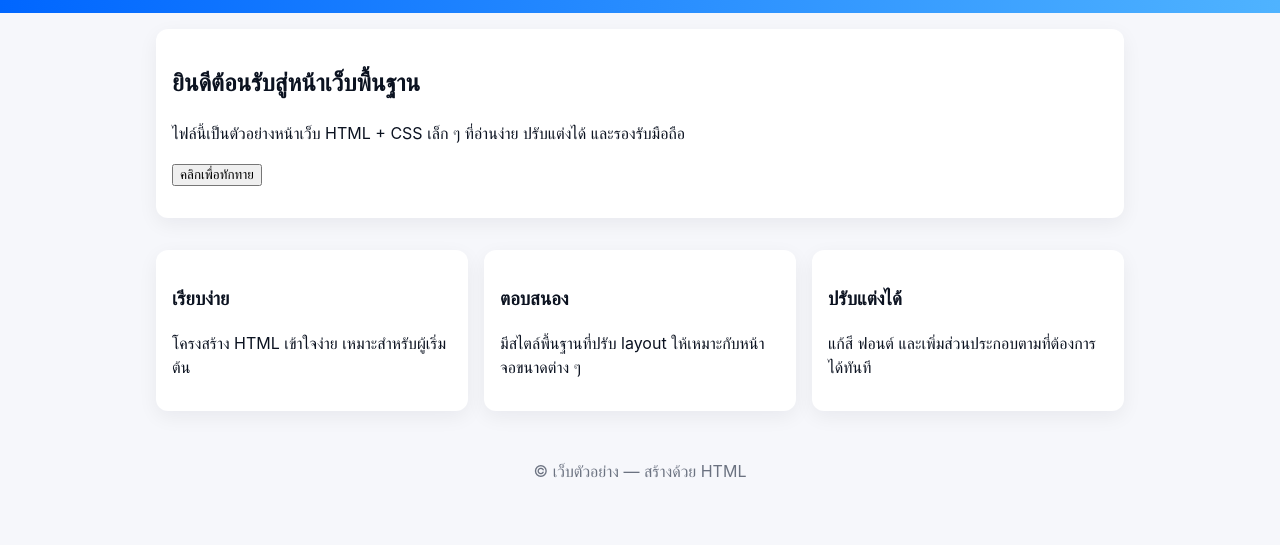
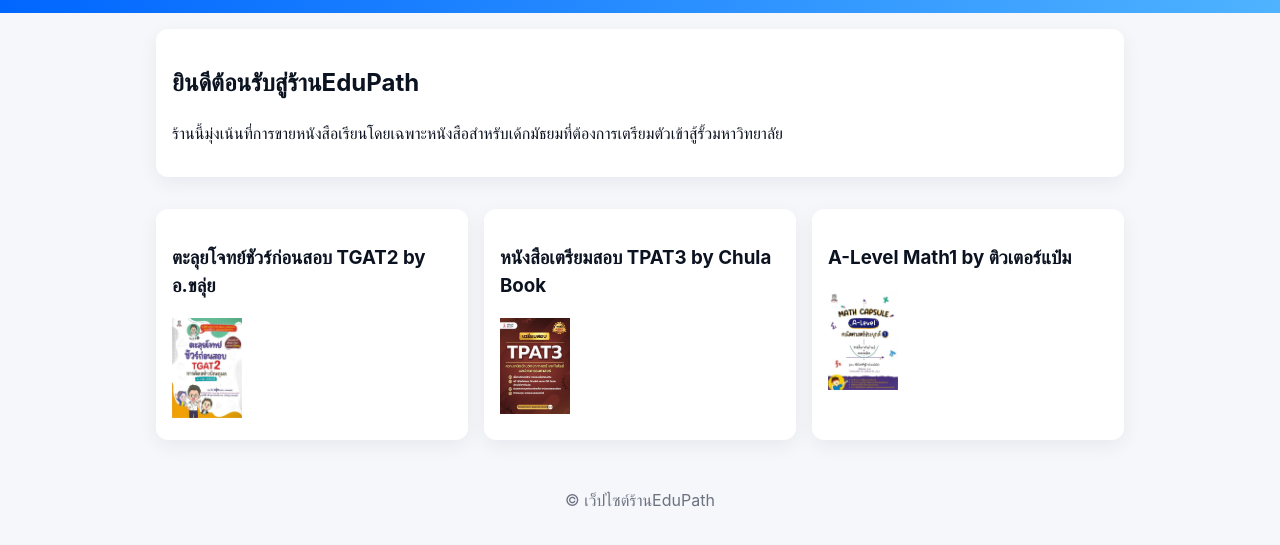
Before and after one commit to Lilieay/G7_OurFestival, a plain HTML site: page ิboots1/boots1.html in a window 1280 px wide. Shown: the part 91-636 px from the top of the page. Drawn offline with Linux system fonts and the light colour scheme.

Commit message:
updateboots1

```diff
--- a/ิboots1/boots1.html
+++ b/ิboots1/boots1.html
@@ -24,11 +24,13 @@
 
     footer{padding:1rem;text-align:center;color:#6b7280}
 
-    /* Responsive */
     @media (max-width:800px){
       .grid{grid-template-columns:1fr}
       nav{flex-direction:column;align-items:flex-start;gap:.5rem}
       .hero{grid-template-columns:1fr}
+    }
+    #banner{
+      width: 25%;
     }
   </style>
 </head>
@@ -48,27 +50,26 @@
   <main class="container">
     <section class="hero">
       <div class="card">
-        <h1>ยินดีต้อนรับสู่หน้าเว็บพื้นฐาน</h1>
-        <p>ไฟล์นี้เป็นตัวอย่างหน้าเว็บ HTML + CSS เล็ก ๆ ที่อ่านง่าย ปรับแต่งได้ และรองรับมือถือ</p>
-        <p><button id="cta">คลิกเพื่อทักทาย</button></p>
+        <h1>ยินดีต้อนรับสู่ร้านEduPath</h1>
+        <p>ร้านนี้มุ่งเน้นที่การขายหนังสือเรียนโดยเฉพาะหนังสือสำหรับเด้กมัธยมที่ต้องการเตรียมตัวเข้าสู้รั้วมหาวิทยาลัย</p>
       </div>
 
       <div id="features" class="grid">
         <div class="card">
-          <h3>เรียบง่าย</h3>
-          <p>โครงสร้าง HTML เข้าใจง่าย เหมาะสำหรับผู้เริ่มต้น</p>
+          <h3>ตะลุยโจทย์ชัวร์ก่อนสอบ TGAT2 by อ.ขลุ่ย</h3>
+          <img src="/resource/TGAT2.jpg" alt="TGAT2" id="banner">
         </div>
         <div class="card">
-          <h3>ตอบสนอง</h3>
-          <p>มีสไตล์พื้นฐานที่ปรับ layout ให้เหมาะกับหน้าจอขนาดต่าง ๆ</p>
+          <h3>หนังสือเตรียมสอบ TPAT3 by Chula Book</h3>
+          <img src="/resource/TPAT3.jpg" alt="TPAT3" id="banner">
         </div>
         <div class="card">
-          <h3>ปรับแต่งได้</h3>
-          <p>แก้สี ฟอนต์ และเพิ่มส่วนประกอบตามที่ต้องการได้ทันที</p>
+          <h3>A-Level Math1 by ติวเตอร์แป๋ม</h3>
+          <img src="/resource/Math1.jpg" alt="Math1" id="banner">
         </div>
       </div>
   <footer>
-    <div class="container">© <span id="year"></span> เว็บตัวอย่าง — สร้างด้วย HTML</div>
+    <div class="container">© <span id="year"></span>เว็ปไซต์ร้านEduPath</div>
   </footer>
 </body>
 </html>
```
Also changed, not shown: resource/Math1.jpg (added), resource/TGAT2.jpg (added), resource/TPAT3.jpg (added).
